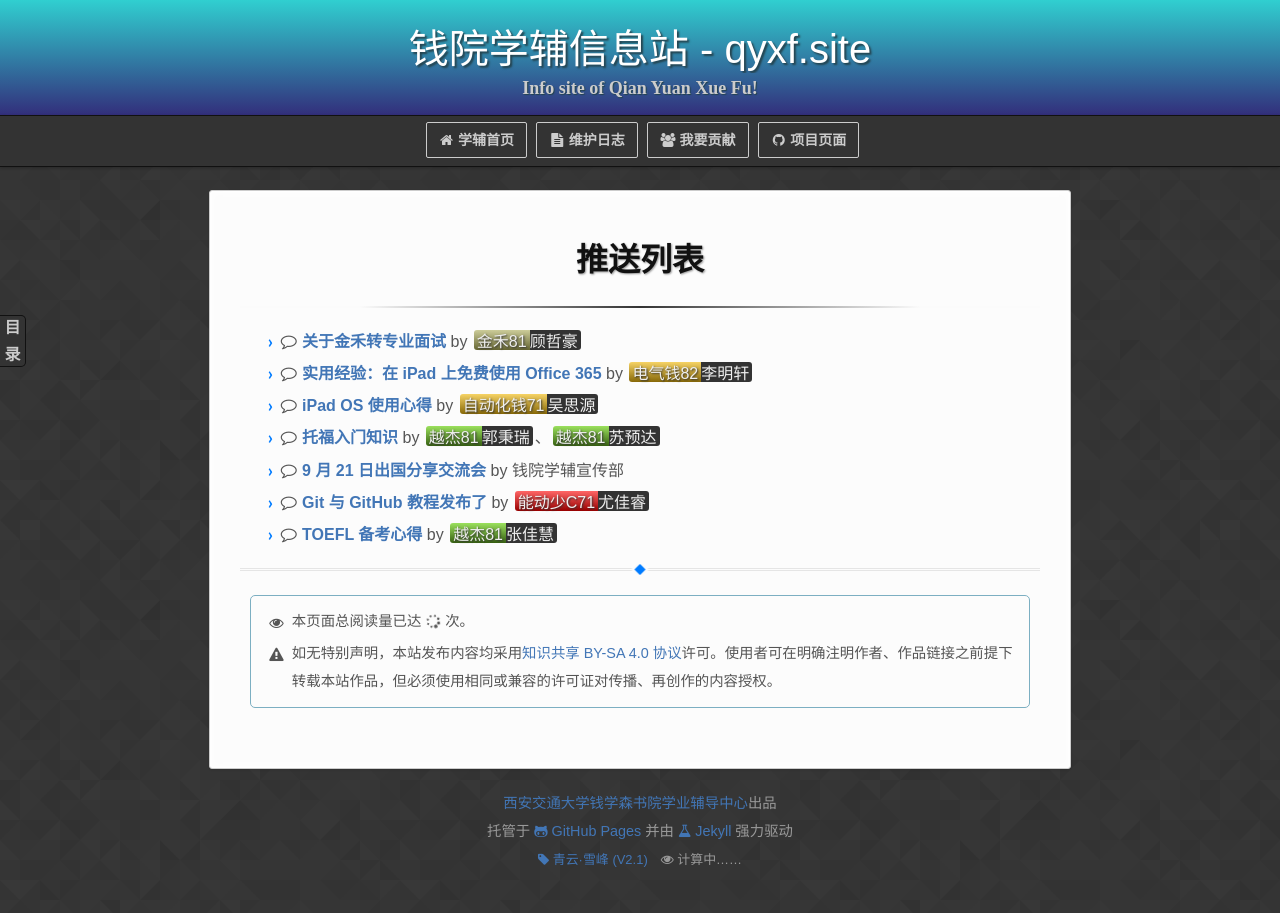
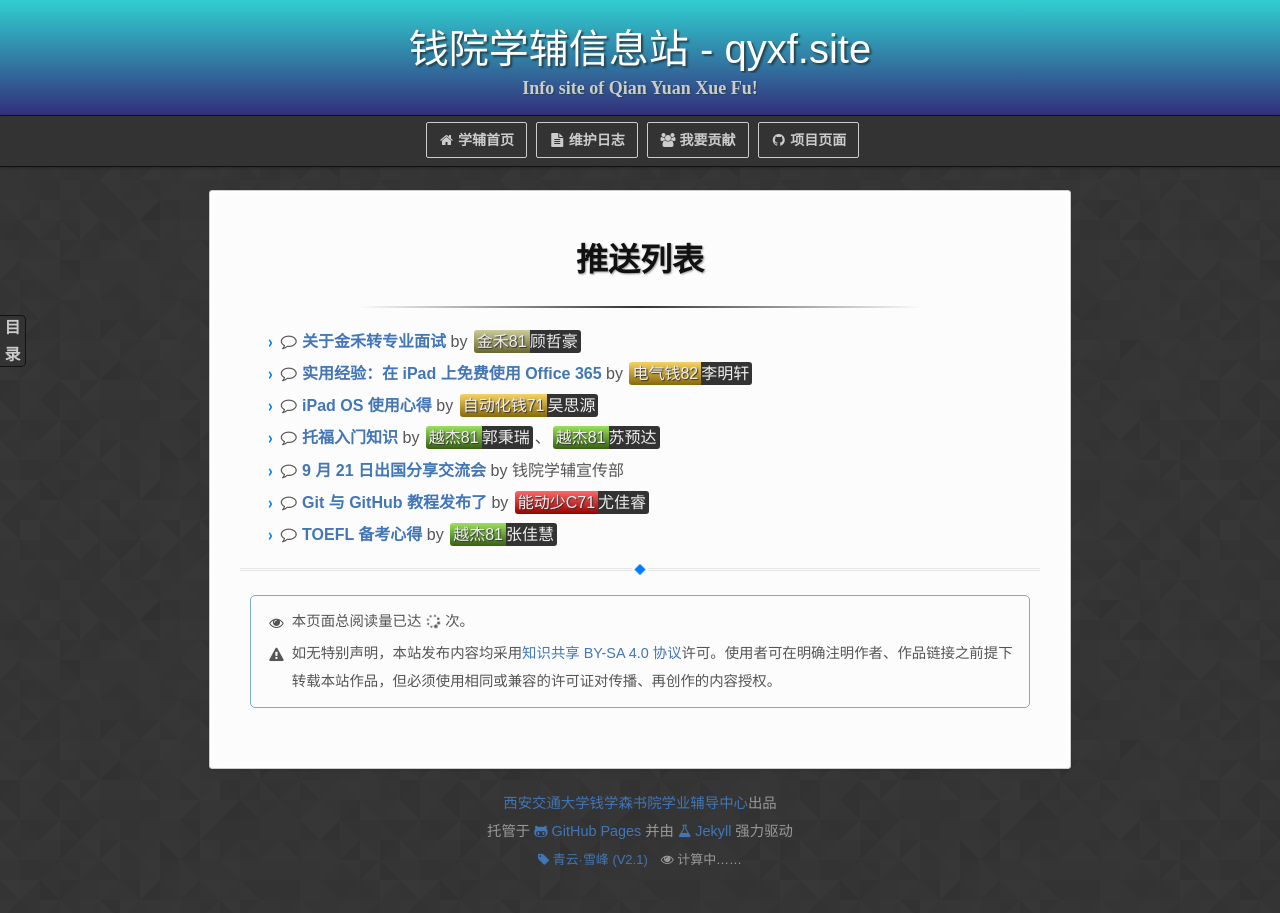
Before and after one commit to qyxf/qyxf.github.io, a Jekyll site: the page built from post.md, in a window 1280 px wide. Built offline with Jekyll 4.4.1, drawn with Linux system fonts in a browser that asks for light colours; some web fonts are replaced; our own code applies the rules of GitHub Pages for plain Markdown files; comment, search, counter and statistics services are not loaded.

Commit message:
CSS: refine badges
Former-commit-id: 379c0ddb28d7cd30062d0bfe0b4f515362fc7612

```diff
--- a/assets/css/style.scss
+++ b/assets/css/style.scss
@@ -118,20 +118,22 @@
 span.badge {
   color: #efefef;
   margin: 0 2px;
-  font-weight: normal;
+  font-weight: 500;
   font-size: 100%;
+  text-align: center;
   .badge-label {
     border: {
       top-left-radius: 3px;
       bottom-left-radius: 3px; }
-    padding: 3px 3px 0;
-    text-shadow: 1px 1px 2px $background-color; }
+    padding: 3px;
+    text-shadow: 1px 1px 1px $background-color; }
   .badge-message {
     border: {
       top-right-radius: 3px;
       bottom-right-radius: 3px; }
     background-color: $background-color;
-    padding: 3px 3px 0 0; }
+    padding: 3px;
+    padding-left: 0px; }
     .badge-qian { background-image: linear-gradient($qian-color, darken($qian-color, $amount)); }
     .badge-shao { background-image: linear-gradient($shao-color, darken($shao-color, $amount)); }
     .badge-zonglian { background-image: linear-gradient($zonglian-color, darken($zonglian-color, $amount)); }
```
